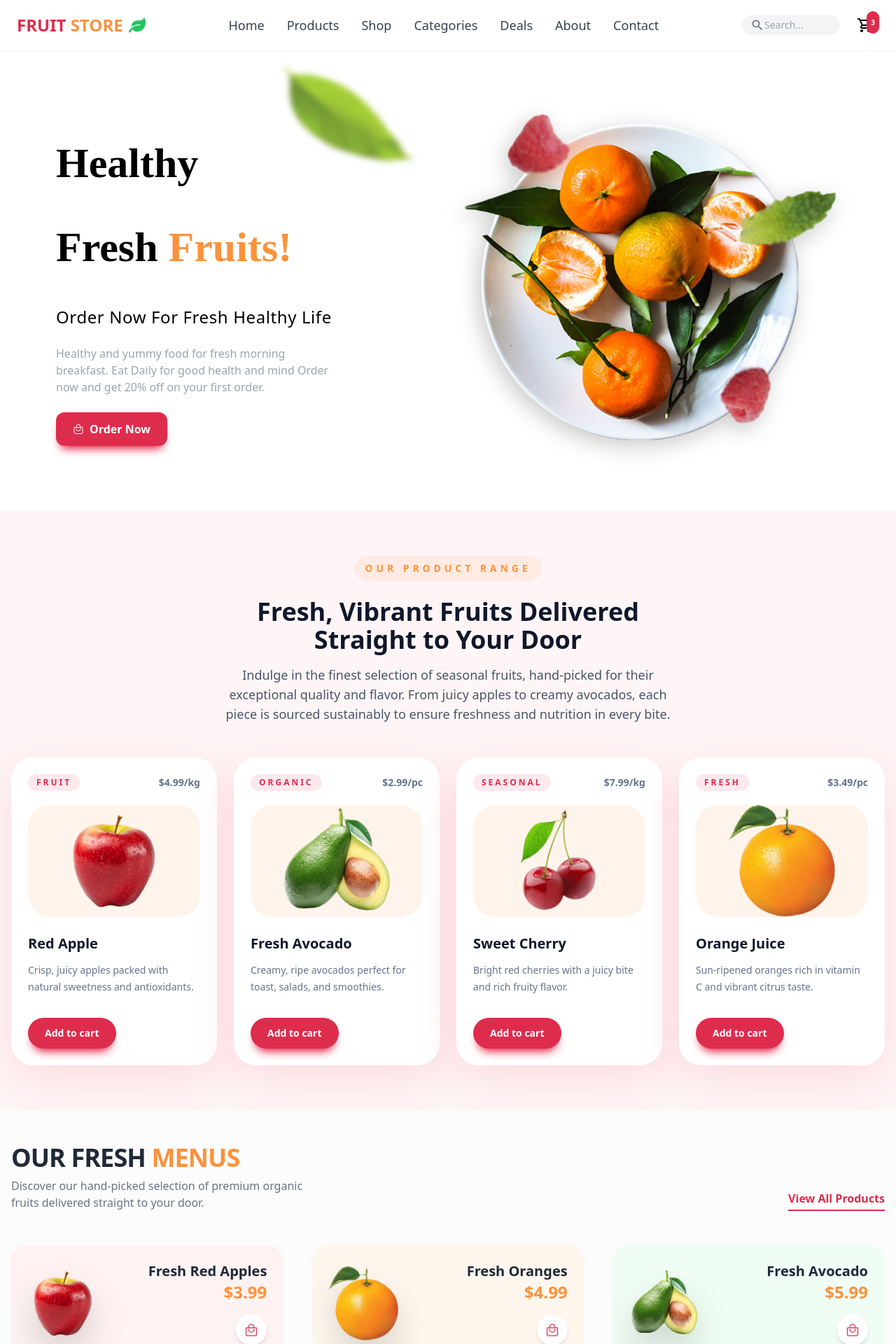
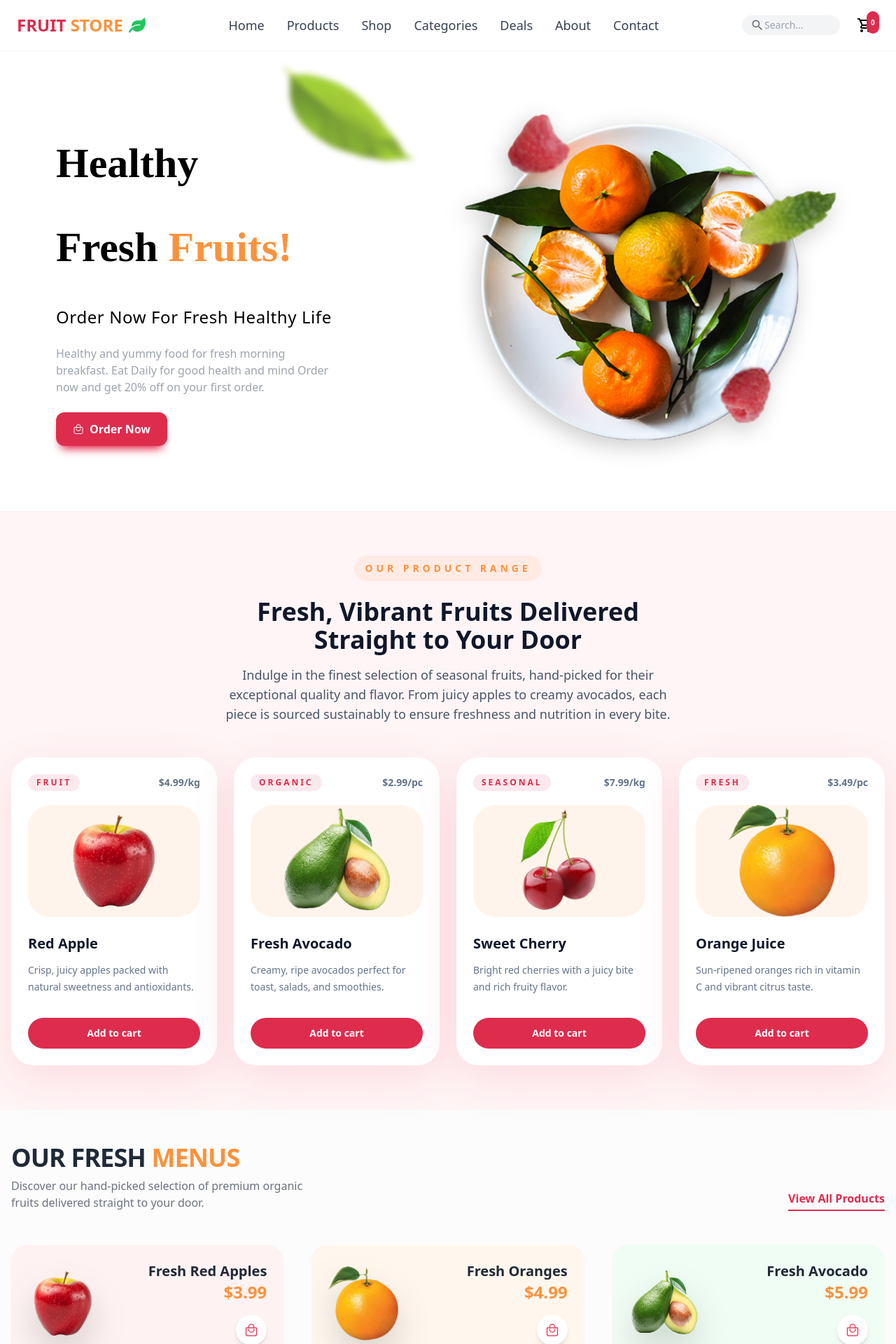
Before and after one commit to KashifSaeed1/Fruitstore-landing-page, a React (Vite) app: page / in a window 1280 px wide. Shown: the top 1920 px of the page at 70% size. Built offline with nearby package versions, Linux system fonts and the light colour scheme; a web font is replaced by a local one.

Commit message:
Implement add to cart functionality with improvements

```diff
--- a/src/App.jsx
+++ b/src/App.jsx
@@ -11,13 +11,37 @@ import Footer from "./components/Footer/Footer";
 
 const App = () => {
   const [searchQuery, setSearchQuery] = useState("");
+  const [cart, setCart] = useState([]);
+
+  const cartItemCount = cart.reduce((total, item) => total + item.quantity, 0);
+
+  const handleAddToCart = (product) => {
+    setCart((existingCart) => {
+      const found = existingCart.find((item) => item.id === product.id);
+      if (found) {
+        return existingCart.map((item) =>
+          item.id === product.id ? { ...item, quantity: item.quantity + 1 } : item
+        );
+      }
+      return [...existingCart, { ...product, quantity: 1 }];
+    });
+  };
+
+  const handleRemoveFromCart = (productId) => {
+    setCart((existingCart) => existingCart.filter((item) => item.id !== productId));
+  };
 
   return (
     <>
       <main className="overflow-x-hidden">
-        <NavBar setSearchQuery={setSearchQuery} />
+        <NavBar setSearchQuery={setSearchQuery} cartItemCount={cartItemCount} />
         <Hero />
-        <Product searchQuery={searchQuery} />
+        <Product
+          searchQuery={searchQuery}
+          cart={cart}
+          onAddToCart={handleAddToCart}
+          onRemoveFromCart={handleRemoveFromCart}
+        />
         <Menus />
         <Banner />
         <Banner2 />
--- a/src/components/NavBar/NavBar.jsx
+++ b/src/components/NavBar/NavBar.jsx
@@ -14,7 +14,7 @@ const NavBarMenu = [
   { id: 7, title: "Contact", url: "#contact" },
 ];
 
-const NavBar = ({ setSearchQuery }) => {
+const NavBar = ({ setSearchQuery, cartItemCount }) => {
   const [isOpen, setIsOpen] = useState(false);
 
   return (
@@ -45,8 +45,8 @@ const NavBar = ({ setSearchQuery }) => {
 
             <button className="relative text-2xl p-2 rounded-full hover:bg-primary/10 hover:text-primary transition-colors duration-300">
               <MdOutlineShoppingCart />
-              <span className="absolute top-0 right-0 bg-primary text-white text-[10px] font-bold px-1.5 rounded-full">
-                3
+              <span className="absolute top-0 right-0 min-w-[18px] text-[10px] font-bold px-1.5 rounded-full bg-primary text-white text-center">
+                {cartItemCount}
               </span>
             </button>
 
--- a/src/components/Product/Product.jsx
+++ b/src/components/Product/Product.jsx
@@ -38,8 +38,8 @@ const products = [
   },
 ];
 
-const Product = ({ searchQuery }) => {
-  const filteredProducts = products.filter(product =>
+const Product = ({ searchQuery, cart, onAddToCart, onRemoveFromCart }) => {
+  const filteredProducts = products.filter((product) =>
     product.title.toLowerCase().includes(searchQuery.toLowerCase()) ||
     product.category.toLowerCase().includes(searchQuery.toLowerCase())
   );
@@ -61,7 +61,10 @@ const Product = ({ searchQuery }) => {
 
         <div className="grid gap-6 sm:grid-cols-2 lg:grid-cols-4">
           {filteredProducts.length > 0 ? (
-            filteredProducts.map((product) => (
+            filteredProducts.map((product) => {
+              const cartItem = cart.find((item) => item.id === product.id);
+              const inCart = Boolean(cartItem);
+              return (
                 <article
                   key={product.id}
                   className="group rounded-[2rem] bg-white p-6 shadow-[0_18px_64px_rgba(222,44,77,0.12)] transition-transform duration-300 hover:-translate-y-2"
@@ -82,13 +85,23 @@ const Product = ({ searchQuery }) => {
                     <p className="mt-3 text-sm leading-6 text-slate-500">{product.description}</p>
                   </div>
 
-                <div className="mt-8 flex items-center justify-between gap-4">
-                  <button className="primary-btn w-full rounded-full py-3 text-sm font-semibold sm:w-auto sm:px-6">
-                    Add to cart
+                  <div className="mt-8 flex flex-col gap-3">
+                    <button
+                      type="button"
+                      onClick={() => (inCart ? onRemoveFromCart(product.id) : onAddToCart(product))}
+                      className={`w-full rounded-full py-3 text-sm font-semibold sm:px-6 transition-all ${inCart ? "bg-red-500 text-white hover:bg-red-600" : "bg-primary text-white hover:bg-primary/90"}`}
+                    >
+                      {inCart ? `Remove from cart${cartItem.quantity > 1 ? ` (${cartItem.quantity})` : ""}` : "Add to cart"}
                     </button>
+                    {inCart ? (
+                      <p className="text-center text-sm text-green-600">
+                        Added to cart ({cartItem.quantity})
+                      </p>
+                    ) : null}
                   </div>
                 </article>
-            ))
+              );
+            })
           ) : (
             <div className="col-span-full text-center py-12">
               <p className="text-lg text-gray-500">
```
Lines whose indentation alone changed are shown as unchanged.
